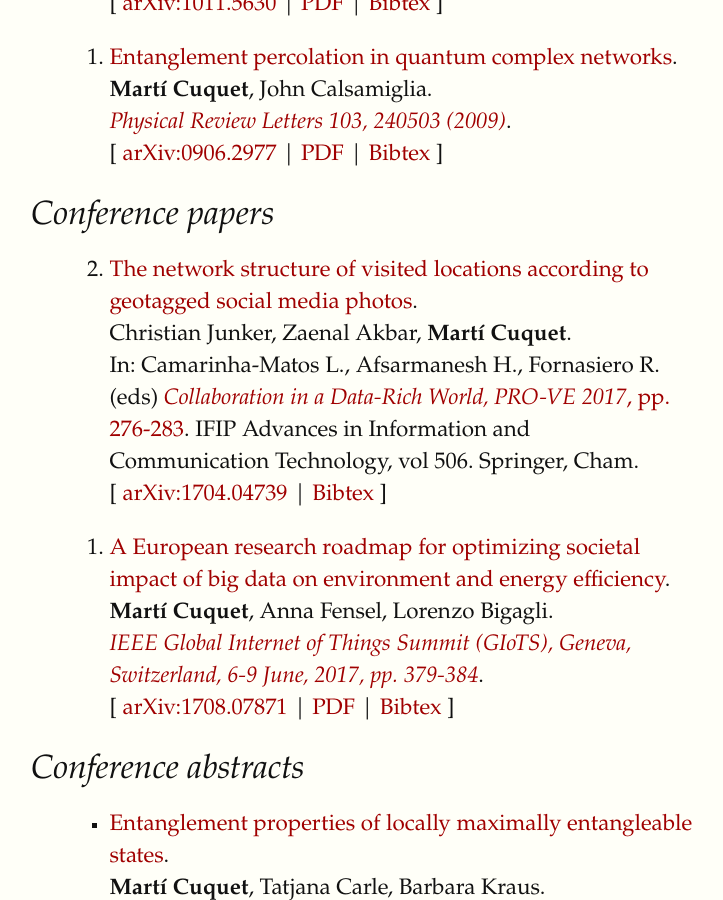
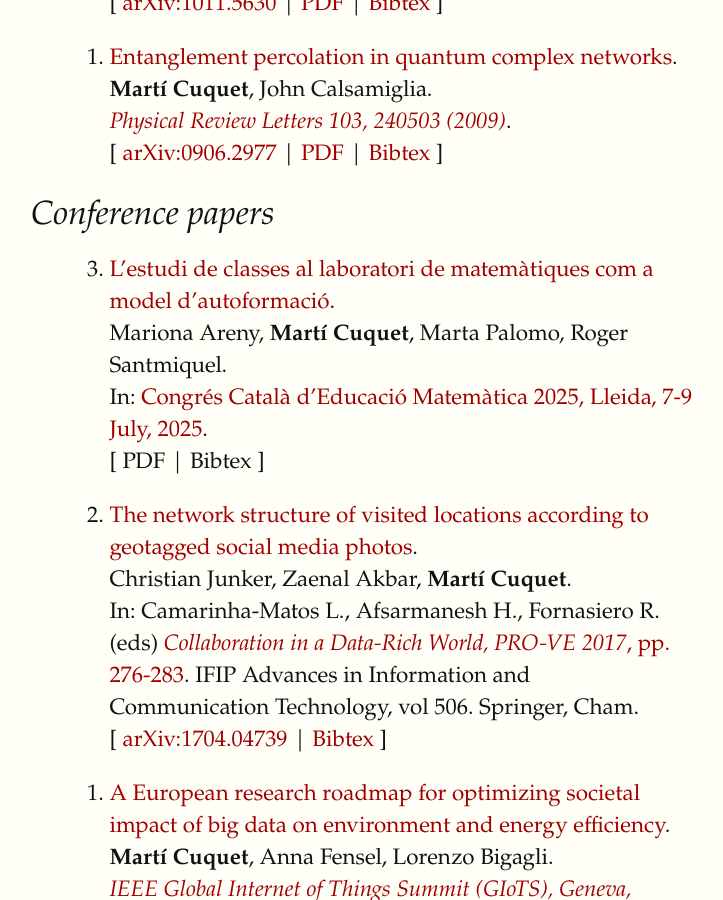
Before and after one commit to mcuquet/mcuquet.github.io, a Jekyll site: the page built from Research/Publications.md, in a window 1280 px wide and 900 px high, scrolled down 1930 px. Shown: the whole window, without its empty margins (129-852 px from the left). Built offline with Jekyll 4.4.1, drawn with Linux system fonts in a browser that asks for light colours.

Commit message:
nova publicació c2em

```diff
--- a/Research/Publications.md
+++ b/Research/Publications.md
@@ -68,6 +68,10 @@ For citation indices, see [Google Scholar](https://scholar.google.at/citations?u
 
 ## Conference papers
 
+0. [L'estudi de classes al laboratori de matemàtiques com a model d'autoformació](L'estudi de classes al laboratori de matemàtiques com a model d'autoformació).
+   Mariona Areny, **Martí Cuquet**, Marta Palomo, Roger Santmiquel.
+   In: [Congrés Català d'Educació Matemàtica 2025, Lleida, 7-9 July, 2025](https://drive.google.com/file/d/1SIgdmjM5QUUpzU6JULmzaJojUD0oaHJY/view).
+   [ PDF | Bibtex ]
 0. [The network structure of visited locations according to geotagged social media photos](The network structure of visited locations according to geotagged social media photos).
    Christian Junker, Zaenal Akbar, **Martí Cuquet**.
    In: Camarinha-Matos L., Afsarmanesh H., Fornasiero R. (eds) [_Collaboration in a Data-Rich World, PRO-VE 2017_, pp. 276-283](https://doi.org/10.1007/978-3-319-65151-4_26). IFIP Advances in Information and Communication Technology, vol 506. Springer, Cham.
```
Also changed, not shown: Research/L'estudi de classes al laboratori de matemàtiques com a model d'autoformació.md (added, +33 -0 lines), Research/Publications/L'estudi de classes al laboratori de matemàtiques com a model d'autoformació.bib (added, +8 -0 lines), 1 other file.
